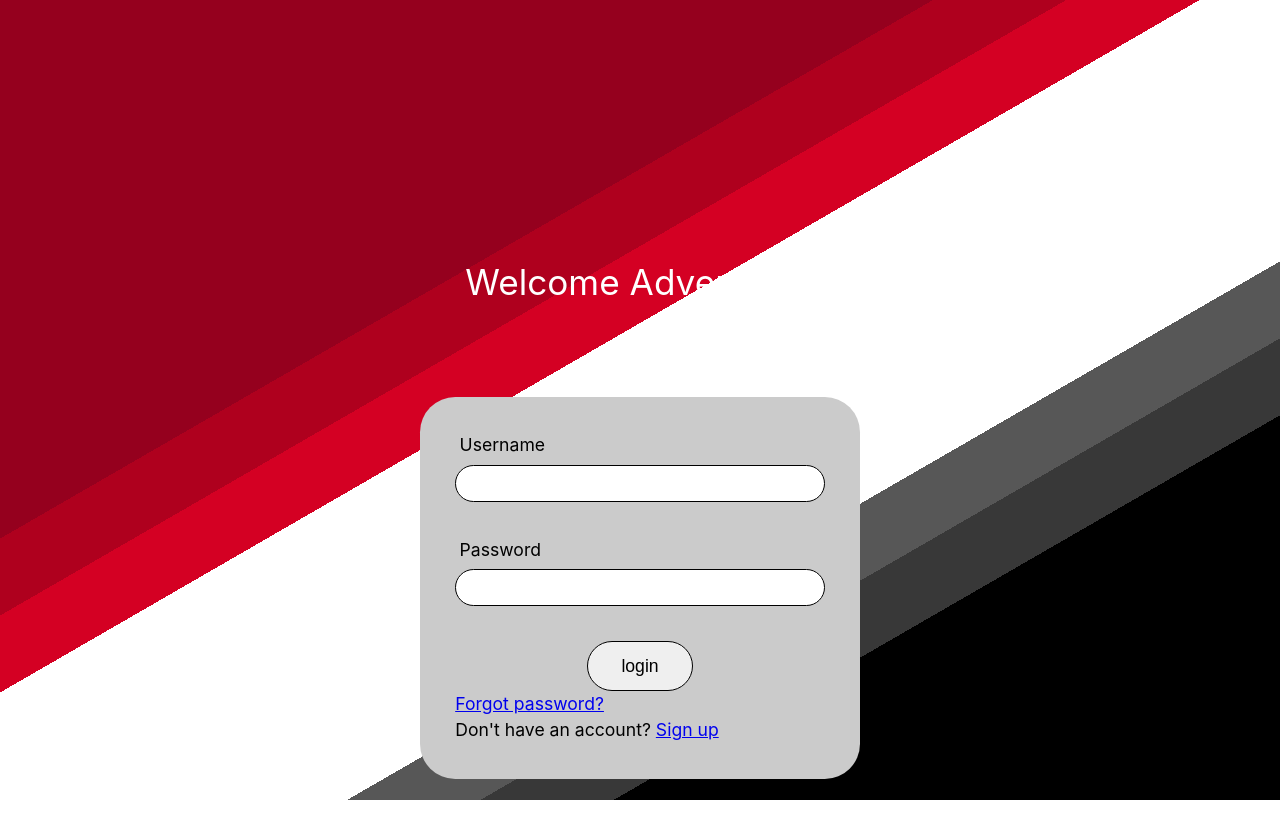
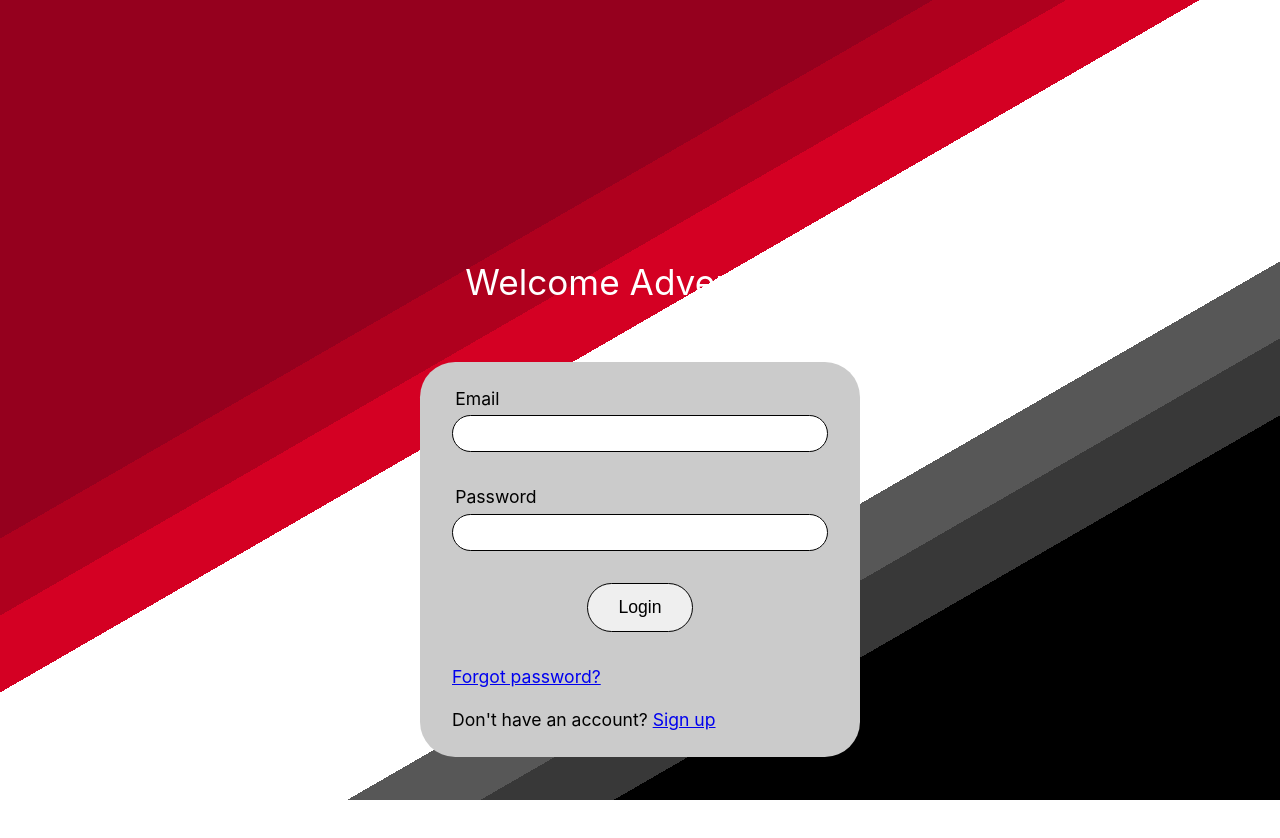
Before and after one commit to Grandon-Smith/dnd-character-builder, a Vue app: page /login in a window 1280 px wide. Shown: the top 838 px of the page. After the commit the page ends 810 px from the top, so only its background shows below. Built offline with nearby package versions, Linux system fonts and the light colour scheme.

Commit message:
add some more polish to the error handling of login screen

```diff
--- /dev/null
+++ b/src/components/TextInput.vue
@@ -0,0 +1,100 @@
+<script setup>
+	import { defineProps, defineEmits, onMounted } from "vue";
+
+	const props = defineProps({
+		textInput: String,
+		labelText: String,
+		inputType: String,
+		inputId: String,
+		maxLength: Number,
+		hasError: Boolean,
+		errorMsg: String,
+	});
+
+	const emit = defineEmits(["emitTextInput"]);
+
+	onMounted(() => {
+		console.log("text Input mount");
+	});
+
+	function handleInputChange(e) {
+		emit("emitTextInput", e);
+	}
+</script>
+
+<template>
+	<div
+		class="input-wrapper"
+		:class="{ error: hasError }">
+		<label for="username">{{ labelText }}</label>
+		<input
+			:type="inputType"
+			:id="inputId"
+			:value="textInput"
+			:maxlength="maxLength"
+			@input="(e) => handleInputChange(e)" />
+		<!-- <div class="input-error-text-wrapper"> -->
+		<Transition>
+			<p
+				v-if="hasError"
+				class="error-text"
+				:aria-hidden="!hasError">
+				{{ errorMsg }}
+			</p>
+		</Transition>
+	</div>
+	<!-- </div> -->
+</template>
+
+<style scoped>
+	.input-wrapper {
+		padding-bottom: 2rem;
+		transition: all 0.3s ease;
+		position: relative;
+	}
+
+	label {
+		display: block;
+		margin-bottom: 0.2rem;
+		margin-left: 0.2rem;
+	}
+
+	input {
+		border: 1px solid #000;
+		border-radius: 2em;
+		padding: 0.75em 1em;
+		width: 100%;
+		position: relative;
+	}
+
+	.error-text {
+		color: var(--clr-error-red);
+		position: absolute;
+		top: 4.25rem;
+		left: 1em;
+	}
+
+	.input-wrapper.error {
+		padding-bottom: 3.5rem;
+	}
+
+	.input-wrapper.error input {
+		border: 2px solid var(--clr-error-red);
+	}
+
+	.v-enter-active,
+	.v-leave-active {
+		transition: opacity 0.3s ease;
+	}
+
+	.v-enter-from,
+	.v-leave-to {
+		opacity: 0;
+	}
+
+	@media only screen and (min-width: 400px) {
+		.input-wrapper {
+			position: relative;
+		}
+	}
+</style>
--- a/src/style.css
+++ b/src/style.css
@@ -24,6 +24,8 @@
 	--clr-red-3: #d40023;
 	--clr-grey-2: #383838;
 	--clr-grey-3: #575757;
+	--clr-error-red: #ff193f;
+	/* --clr-error-red: #af001e; */
 }
 
 body {
@@ -36,6 +38,7 @@ body {
 #app {
 	height: 100%;
 	position: relative;
+	min-width: 275px;
 	font-size: 1rem;
 }
 
--- a/src/views/ChooseCharacter.vue
+++ b/src/views/ChooseCharacter.vue
@@ -1,9 +1,9 @@
 <script setup>
+	import ChooseCharacterCard from "../components/ChooseCharacterCard.vue";
+	import NavHeader from "../components/NavHeader.vue";
 	import { ref } from "vue";
 	import { useUserDataStore } from "../store";
 	import { onMounted } from "vue";
-	import ChooseCharacterCard from "../components/ChooseCharacterCard.vue";
-	import NavHeader from "../components/NavHeader.vue";
 
 	const store = useUserDataStore();
 	onMounted(() => {
--- a/src/views/LoginScreen.vue
+++ b/src/views/LoginScreen.vue
@@ -1,39 +1,97 @@
-<script setup lang="ts">
-	import { ref, onMounted } from "vue";
-	import { useRouter, useRoute } from "vue-router";
+<script setup>
+	import TextInput from "../components/TextInput.vue";
+	import { ref } from "vue";
 	import { useUserDataStore } from "../store";
+	import { useRouter } from "vue-router";
 
 	const store = useUserDataStore();
-
-	const route = useRoute();
 	const router = useRouter();
 
-	defineProps({
-		msg: String,
+	const emailInput = ref({
+		textVal: "",
+		hasError: false,
+		errorMsg: "",
+	});
+	const passwordInput = ref({
+		textVal: "",
+		hasError: false,
+		errorMsg: "",
 	});
 
-	const usernameInput = ref("");
-	const passwordInput = ref("");
+	function checkEmail() {
+		let isEmailValid = false;
+		if (!emailInput.value.textVal.length) {
+			emailInput.value.hasError = true;
+			emailInput.value.errorMsg = "Please enter an email address";
+			return;
+		}
+
+		isEmailValid = validateEmail(emailInput.value.textVal);
+
+		if (!isEmailValid) {
+			emailInput.value.hasError = true;
+			emailInput.value.errorMsg =
+				"Please enter a valid email address";
+			return;
+		}
+	}
+
+	function checkPassword() {
+		if (!passwordInput.value.textVal.length) {
+			passwordInput.value.hasError = true;
+			passwordInput.value.errorMsg = "Please enter a password";
+			return;
+		}
+	}
 
 	function handleLoginSubmit() {
 		console.log("handle login");
-		console.log("asfsd", route, router);
+		checkEmail();
+		checkPassword();
+
+		if (emailInput.value.hasError || passwordInput.value.hasError) {
+			return;
+		}
 
 		store.fetchingData = true;
 		setTimeout(() => {
+			store.setMockData();
 			router.push("/choose-character");
-			store.setMockData();
 			store.fetchingData = false;
 		}, 1000);
 
-		// if (!usernameInput.value.length || !passwordInput.value.length) {
-		// 	return;
-		// }
-
 		// send data to back end
-		// back end validates username matches with password given.
+		// back end validates email matches with password given.
 		// if match, send success status and redirect to user account character sheet.
 		// if fail, send failure status with specific failure type.
+	}
+
+	function setTextInputValue(inputField, e) {
+		// event listner function for input components
+		if (inputField === "email") {
+			// on input in email field, set state value, and end error states
+			emailInput.value.textVal = e.target.value;
+			emailInput.value.hasError = false;
+			emailInput.value.errorMsg = "";
+		}
+
+		if (inputField === "pass") {
+			// on input in password field, set state value, and end error states
+			passwordInput.value.textVal = e.target.value;
+			passwordInput.value.hasError = false;
+			passwordInput.value.errorMsg = "";
+		}
+	}
+
+	function validateEmail(email) {
+		var regexEmail =
+			/^(?:[\w\!\#\$\%\&\'\*\+\-\/\=\?\^\`\{\|\}\~]+\.)*[\w\!\#\$\%\&\'\*\+\-\/\=\?\^\`\{\|\}\~]+@(?:(?:(?:[a-zA-Z0-9](?:[a-zA-Z0-9\-](?!\.)){0,61}[a-zA-Z0-9]?\.)+[a-zA-Z0-9](?:[a-zA-Z0-9\-](?!$)){0,61}[a-zA-Z0-9]?)|(?:\[(?:(?:[01]?\d{1,2}|2[0-4]\d|25[0-5])\.){3}(?:[01]?\d{1,2}|2[0-4]\d|25[0-5])\]))$/;
+
+		if (!email.match(regexEmail)) {
+			return false;
+		}
+
+		return true;
 	}
 </script>
 
@@ -42,27 +100,33 @@
 		<div class="login-screen-container">
 			<h1>Welcome Adventurer</h1>
 			<form @submit.prevent="handleLoginSubmit">
-				<div class="login-form-section">
-					<label for="username">Username</label>
-					<input
-						type="text"
-						id="username"
-						v-model="usernameInput" />
-				</div>
-				<div class="login-form-section">
-					<label for="password">Password</label>
-					<input
-						type="password"
-						id="password"
-						v-model="passwordInput" />
-				</div>
+				<TextInput
+					:errorMsg="emailInput.errorMsg"
+					:hasError="emailInput.hasError"
+					inputType="text"
+					inputId="email"
+					labelText="Email"
+					:maxLength="75"
+					:textInput="emailInput.textVal"
+					v-on:emitTextInput="(e) => setTextInputValue('email', e)" />
+				<TextInput
+					:textInput="passwordInput.textVal"
+					labelText="Password"
+					inputType="password"
+					inputId="password"
+					:maxLength="20"
+					:hasError="passwordInput.hasError"
+					:errorMsg="passwordInput.errorMsg"
+					v-on:emitTextInput="(e) => setTextInputValue('pass', e)" />
 
 				<button
 					class="login-submit-btn"
 					type="submit">
-					login
+					Login
 				</button>
-				<p><router-link to="/">Forgot password?</router-link></p>
+				<p class="forgot-pass">
+					<router-link to="/">Forgot password?</router-link>
+				</p>
 				<p>
 					Don't have an account?
 					<router-link to="/">Sign up</router-link>
@@ -73,12 +137,6 @@
 </template>
 
 <style scoped>
-	label {
-		display: block;
-		margin-bottom: 0.35em;
-		padding-left: 0.25em;
-	}
-
 	.login-screen-bg {
 		height: 100%;
 		background: linear-gradient(
@@ -101,7 +159,7 @@
 	}
 
 	.login-screen-container {
-		padding: 20% 1em 0 1em;
+		padding: 20% 0 0 0;
 		display: flex;
 		flex-direction: column;
 		align-items: center;
@@ -110,6 +168,7 @@
 	.login-screen-container h1 {
 		color: #ffffff;
 		font-weight: 400;
+		text-align: center;
 	}
 
 	form {
@@ -117,20 +176,10 @@
 		border-radius: 2em;
 		width: 100%;
 		max-width: 25em;
-		padding: 2em;
-		margin: 5em 0;
+		padding: 1em 1.5em;
+		margin: 3em 0;
 		display: flex;
 		flex-direction: column;
-	}
-
-	.login-form-section {
-		margin-bottom: 2em;
-	}
-	.login-form-section input {
-		border: 1px solid #000;
-		border-radius: 2em;
-		padding: 0.75em 1em;
-		width: 100%;
 	}
 
 	.login-submit-btn {
@@ -139,13 +188,19 @@
 		padding: 0.75em 1em;
 		width: 6em;
 		display: block;
-		margin: 0 auto;
+		margin: 0 auto 2rem auto;
 	}
 
-	@media only screen and (min-width: 600px) {
+	.forgot-pass {
+		margin-bottom: 1rem;
+	}
+
+	@media only screen and (min-width: 350px) {
+		.login-screen-container {
+			padding: 20% 1.5rem 0 1.5rem;
+		}
 		form {
-			display: flex;
-			flex-direction: column;
+			padding: 1.5rem 2rem;
 		}
 	}
 </style>
```
